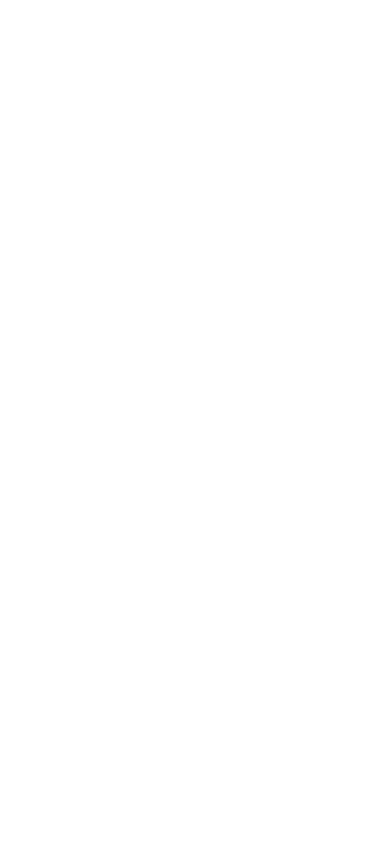
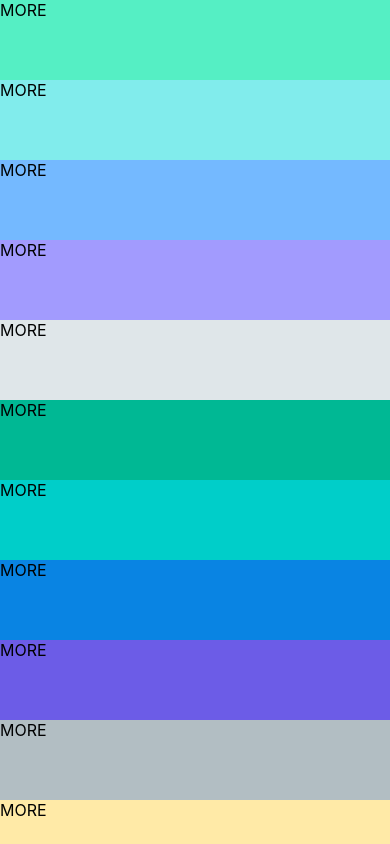
Before and after one commit to zakali22/color-picker-app, a React (Create React App) app: page / in a window 390 px wide. Shown: the top 844 px of the page. Built offline with nearby package versions, Linux system fonts and the light colour scheme.

Commit message:
Add palette component and individual color boxes

```diff
--- a/src/App.js
+++ /dev/null
@@ -1,12 +0,0 @@
-import React from "react"
-
-
-function App() {
-  return (
-    <div className="App">
-
-    </div>
-  );
-}
-
-export default App;
--- /dev/null
+++ b/src/components/App.js
@@ -0,0 +1,13 @@
+import React from "react"
+import seedsPalette from "../seedPalettes"
+import Palette from "./Palette"
+
+function App() {
+  return (
+    <div className="App">
+      <Palette seedsPalette={seedsPalette[3]} />
+    </div>
+  );
+}
+
+export default App;
--- /dev/null
+++ b/src/components/ColorBox.js
@@ -0,0 +1,16 @@
+import React, { Component } from 'react'
+
+import "../styles/ColorBox.css"
+
+class ColorBox extends Component {
+   render() {
+      return (
+         <div className="Colorbox" style={{background: this.props.color}}>
+            <span>{this.props.paletteName}</span>
+            <span>MORE</span>
+         </div>
+      )
+   }
+}
+
+export default ColorBox
--- /dev/null
+++ b/src/components/Palette.js
@@ -0,0 +1,23 @@
+import React, { Component } from 'react'
+import ColorBox from "./ColorBox"
+
+import "../styles/Palette.css"
+
+class Palette extends Component {
+	render() {
+		console.log(this.props)
+		const colorBoxes = this.props.seedsPalette.colors.map(palette => (
+			<ColorBox {...palette} />
+		))
+		return (
+			<div className="Palette">
+				{/* Navbar that contains a slider, dropdown*/}
+				<div className="Palette__colors">
+					{colorBoxes}
+				</div>
+			</div>
+		)
+	}
+}
+
+export default Palette
--- a/src/index.js
+++ b/src/index.js
@@ -1,7 +1,7 @@
 import React from 'react';
 import ReactDOM from 'react-dom';
 import './index.css';
-import App from './App';
+import App from './components/App';
 import reportWebVitals from './reportWebVitals';
 
 ReactDOM.render(
--- /dev/null
+++ b/src/styles/ColorBox.css
@@ -0,0 +1,32 @@
+.Colorbox {
+    height: 25%;
+    width: 20%;
+    max-width: 20%;
+    flex: 1 1 20%;
+}
+
+
+@media(max-width: 991px){
+    .Colorbox {
+        width: 33.33%;
+        max-width: 33.33%;
+        flex: 1 1 33.33%;
+    }
+}
+
+@media(max-width: 767px){
+    .Colorbox {
+        width: 50%;
+        max-width: 50%;
+        flex: 1 1 50%;
+    }
+}
+
+@media(max-width: 500px){
+    .Colorbox {
+        width: 100%;
+        max-width: 100%;
+        flex: 1 1 100%;
+        height: 80px;
+    }
+}
--- /dev/null
+++ b/src/styles/Palette.css
@@ -0,0 +1,9 @@
+.Palette {
+    height: 100vh;
+}
+
+.Palette__colors {
+    height: calc(100vh - 50px);
+    display: flex;
+    flex-wrap: wrap;
+}
```
Also changed, not shown: 2 other files (tests, documents, lock files or other folders).
